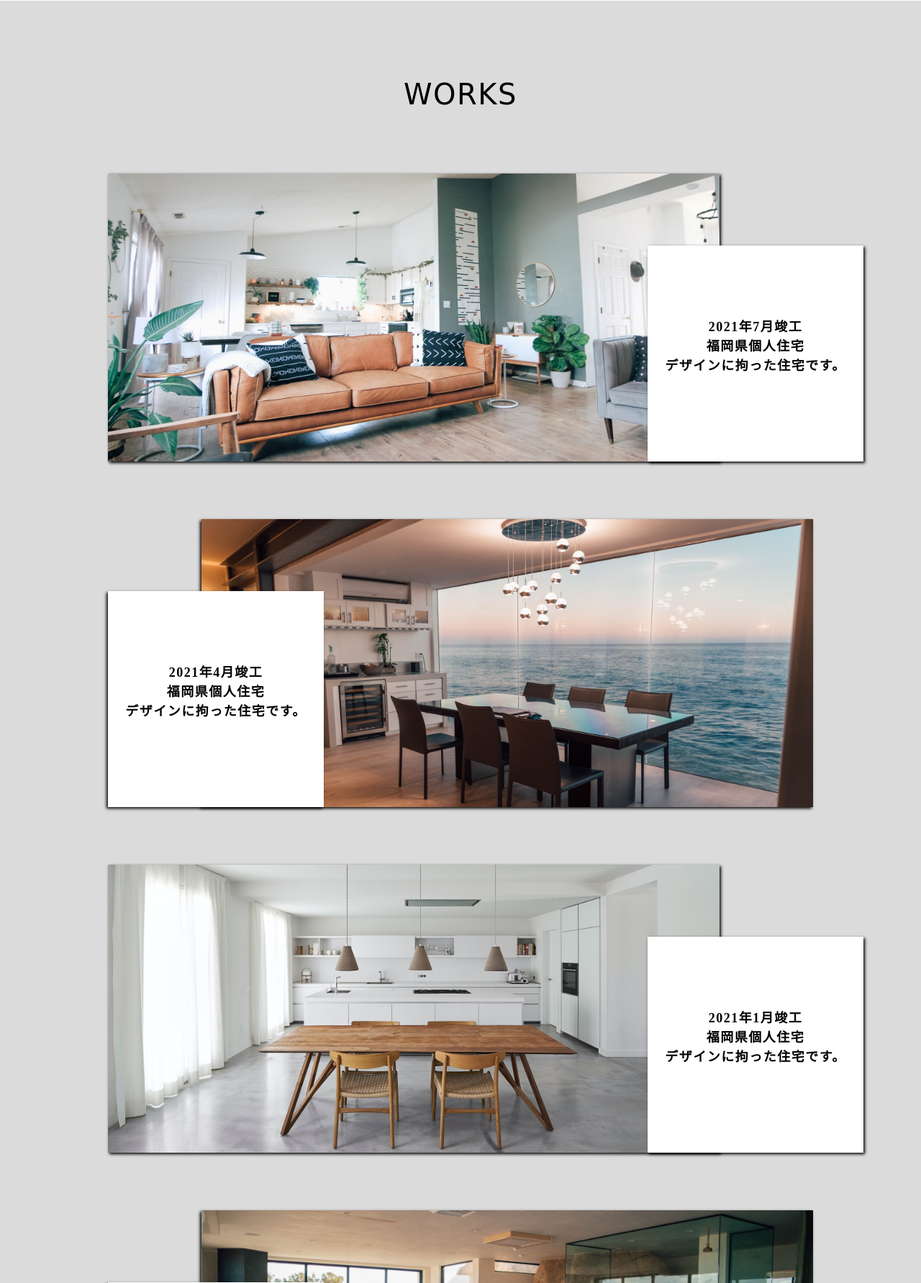
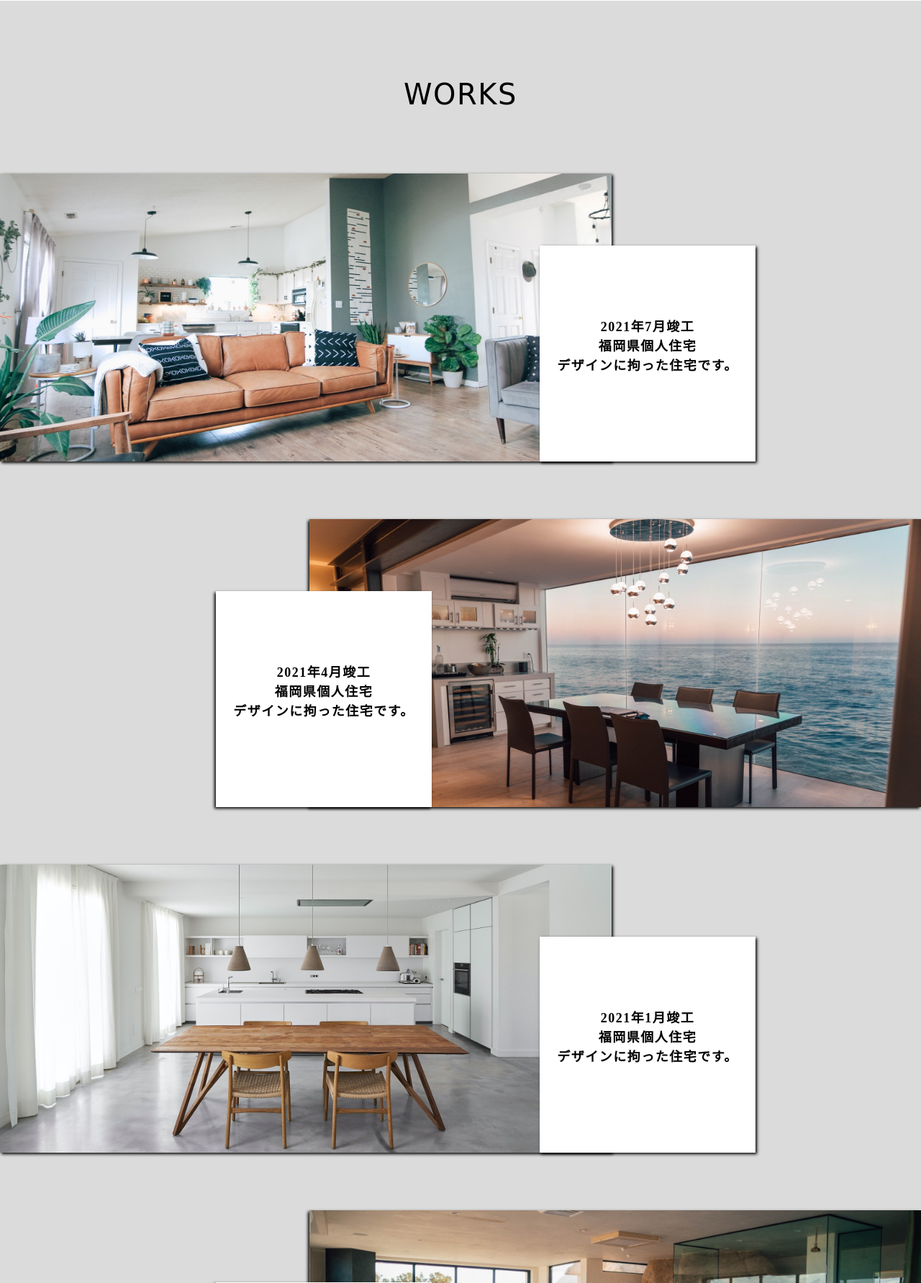
Before and after one commit to JamJaw/house, a PHP site: page / in a window 1280 px wide. Shown: the part 1399-3181 px from the top of the page at 72% size. Run offline with PHP 8.4, Linux system fonts and the light colour scheme; some libraries are stand-ins or nearby versions.

Commit message:
works commit

```diff
--- a/css/style.css
+++ b/css/style.css
@@ -524,8 +524,6 @@
 .pc3{
 	width:850px;
 	box-shadow: 2px 2px 4px;
-	position:absolute;
-	left:-50px;
 }
 .works-box1 p{
 	width:300px;
@@ -534,7 +532,7 @@
 	margin-left:-50px;
 	position:absolute;
 	top:100px;
-	left:750px;
+	left:800px;
 	text-align: center;
 	font-size:18px;
 	padding-top:100px;
@@ -550,7 +548,7 @@
 .pc4{
 	box-shadow: -2px 2px 4px;
 	position:absolute;
-	right:-50px;
+	right:0px;
 	width:850px;
 	z-index:50;
 	margin-left:auto;
@@ -561,7 +559,7 @@
 	background-color:white;
 	position:absolute;
 	top:100px;
-	left:350px;
+	left:300px;
 	text-align: center;
 	font-size:18px;
 	padding-top:100px;
@@ -579,8 +577,6 @@
 .pc2{
 	width:850px;
 	box-shadow: 2px 2px 4px;
-	position:absolute;
-	left:-50px;
 }
 .works-box3 p{
 	width:300px;
@@ -589,7 +585,7 @@
 	margin-left:-50px;
 	position:absolute;
 	top:100px;
-	left:750px;
+	left:800px;
 	text-align: center;
 	font-size:18px;
 	padding-top:100px;
@@ -624,23 +620,21 @@
 	box-shadow: -2px 2px 4px;
 	z-index:60;
 }
-.slideConts {
-	-webkit-transition: .5s;
-	-o-transition: .5s;
-	transition: .5s;
-  }
-  .slideContsL {
-	transform: translate(-200px, 0);
-  }
-  .slideContsR {
-	transform: translate(200px, 0);
-  }
-  .slideContsL.show {
-	transform: translate(-50px, 0) !important;
-  }
-  .slideContsR.show {
-	transform: translate(50px, 0) !important;
-  }
+/* box毎にfadeInさせる ***************/
+.fadeIn{
+	animation-name:fadeInAnime;
+	animation-duration:4s;
+	animation-fill-mode:forwards;
+	opacity:0;
+	}
+	@keyframes fadeInAnime{
+	  from {
+		opacity: 0;
+	  }
+	  to {
+		opacity: 1;
+	  }
+	}
 @media screen and (max-width:480px){
 	.works{
 		height:1150px;
--- a/index.html
+++ b/index.html
@@ -78,21 +78,21 @@
     <!-- works ----------------------------------------------------------------------------------------------------->
     <div class="works">
         <p class="works-title en">WORKS</p>
-        <div class="works-box1">
-            <img src="img/pc3.jpg" alt="home-img" class="pc3 slideContsR slideConts">
-            <p class="pc3p slideContsR slideConts ja">2021年7月竣工<br>福岡県個人住宅<br>デザインに拘った住宅です。</p>
+        <div class="works-box1 fadeInBox">
+            <img src="img/pc3.jpg" alt="home-img" class="pc3">
+            <p class="pc3p ja">2021年7月竣工<br>福岡県個人住宅<br>デザインに拘った住宅です。</p>
         </div>
-        <div class="works-box2">
-            <p class="pc4p slideContsL slideConts ja">2021年4月竣工<br>福岡県個人住宅<br>デザインに拘った住宅です。</p>
-            <img src="img/pc4.jpg" alt="home-img" class="pc4 slideContsL slideConts">
+        <div class="works-box2 fadeInBox">
+            <p class="pc4p ja">2021年4月竣工<br>福岡県個人住宅<br>デザインに拘った住宅です。</p>
+            <img src="img/pc4.jpg" alt="home-img" class="pc4">
         </div>
-        <div class="works-box3">
-            <img src="img/pc2.jpg" alt="home-img" class="pc2 slideContsR slideConts">
-            <p class="pc2p slideContsR slideConts ja">2021年1月竣工<br>福岡県個人住宅<br>デザインに拘った住宅です。</p>
+        <div class="works-box3 fadeInBox">
+            <img src="img/pc2.jpg" alt="home-img" class="pc2">
+            <p class="pc2p ja">2021年1月竣工<br>福岡県個人住宅<br>デザインに拘った住宅です。</p>
         </div>
-        <div class="works-box4">
-            <p class="pc1p slideContsL slideConts ja">2020年9月竣工<br>福岡県個人住宅<br>デザインに拘った住宅です。</p>
-            <img src="img/pc1.jpg" alt="home-img" class="pc1 slideContsL slideConts">
+        <div class="works-box4 fadeInBox">
+            <p class="pc1p ja">2020年9月竣工<br>福岡県個人住宅<br>デザインに拘った住宅です。</p>
+            <img src="img/pc1.jpg" alt="home-img" class="pc1">
         </div>
     </div>
     <!-- blog ------------------------------------------------------------------------------------------------------------>
--- a/js/index.js
+++ b/js/index.js
@@ -59,42 +59,23 @@
           slideAnime();/* アニメーション用の関数を呼ぶ*/
         });
     /***********************************************************************************
-     * works 横から出てくる
+     * works ふわっと出現
      ***********************************************************************************/
-     var slideConts = document.querySelectorAll('.slideConts'); // スライドで表示させる要素の取得
-     var slideContsRect = []; // 要素の位置を入れるための配列
-     var slideContsTop = []; // 要素の位置を入れるための配列
-     var windowY = window.pageYOffset; // ウィンドウのスクロール位置を取得
-     var windowH = window.innerHeight; // ウィンドウの高さを取得
-     var remainder = 100; // ちょっとはみ出させる部分
-     // 要素の位置を取得
-     for (var i = 0; i < slideConts.length; i++) {
-       slideContsRect.push(slideConts[i].getBoundingClientRect());
-     }
-     for (var i = 0; i < slideContsRect.length; i++) {
-       slideContsTop.push(slideContsRect[i].top + windowY);
-     }
-     // ウィンドウがリサイズされたら、ウィンドウの高さを再取得
-     window.addEventListener('resize', function () {
-       windowH = window.innerHeight;
-     });
-     // スクロールされたら
-     window.addEventListener('scroll', function () {
-       // スクロール位置を取得
-       windowY = window.pageYOffset;
-
-       for (var i = 0; i < slideConts.length; i++) {
-         // 要素が画面の下端にかかったら
-         if(windowY > slideContsTop[i] - windowH + remainder) {
-           // .showを付与
-           slideConts[i].classList.add('show');
-         } else {
-           // 逆に.showを削除
-           slideConts[i].classList.remove('show');
-         }
-       }
-     });
-
+     function fadeAnime(){
+        $('.fadeInBox').each(function(){ //fadeInというクラス名が
+          var elemPos = $(this).offset().top-10;//要素より、50px上の
+          var scroll = $(window).scrollTop();
+          var windowHeight = $(window).height();
+          if (scroll >= elemPos - windowHeight){
+          $(this).addClass('fadeIn');// 画面内に入ったらfadeInというクラス名を追記
+          }else{
+          $(this).removeClass('fadeIn');// 画面外に出たらfadeInというクラス名を外す
+          }
+          });
+        }
+        $(window).scroll(function (){
+            fadeAnime();/* アニメーション用の関数を呼ぶ*/
+          });
 
 
 
```
Also changed, not shown: other parts of css/style.css (+10 -16 lines).
